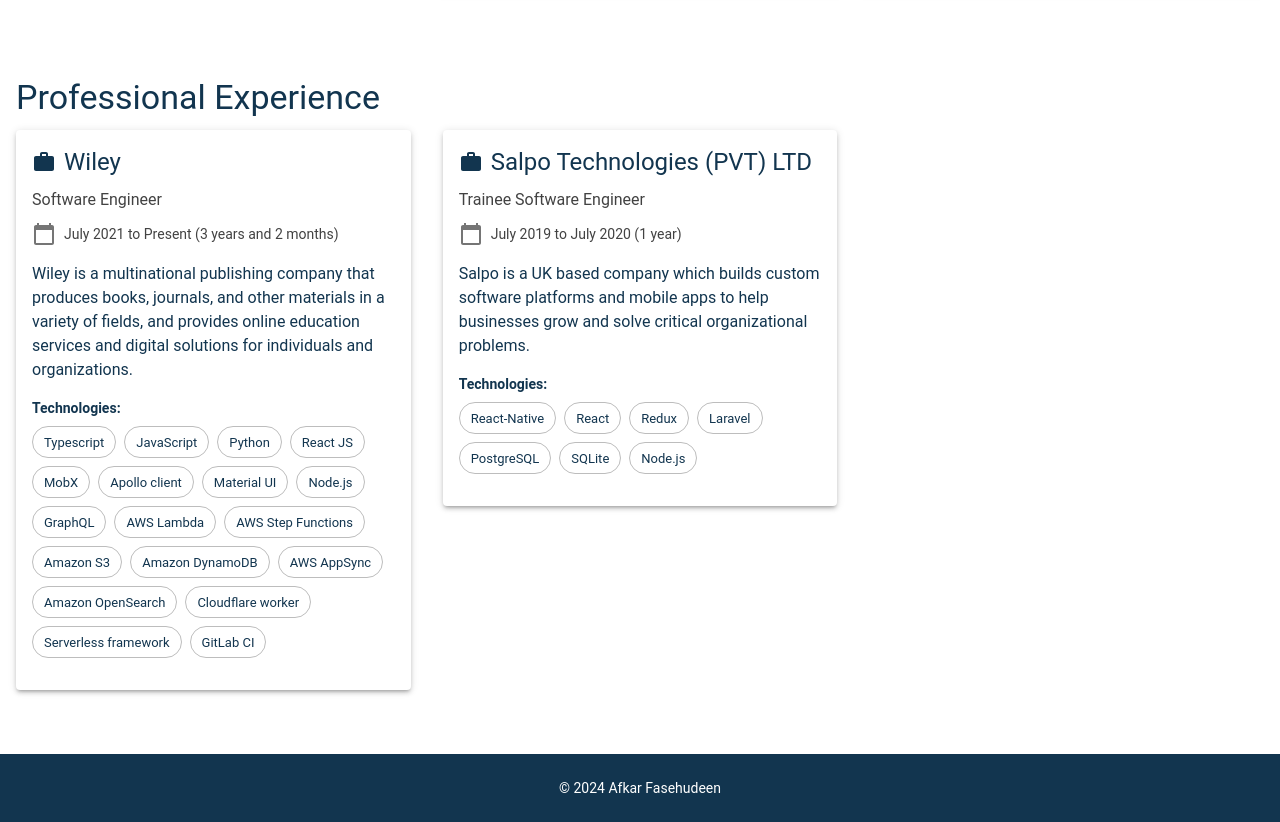
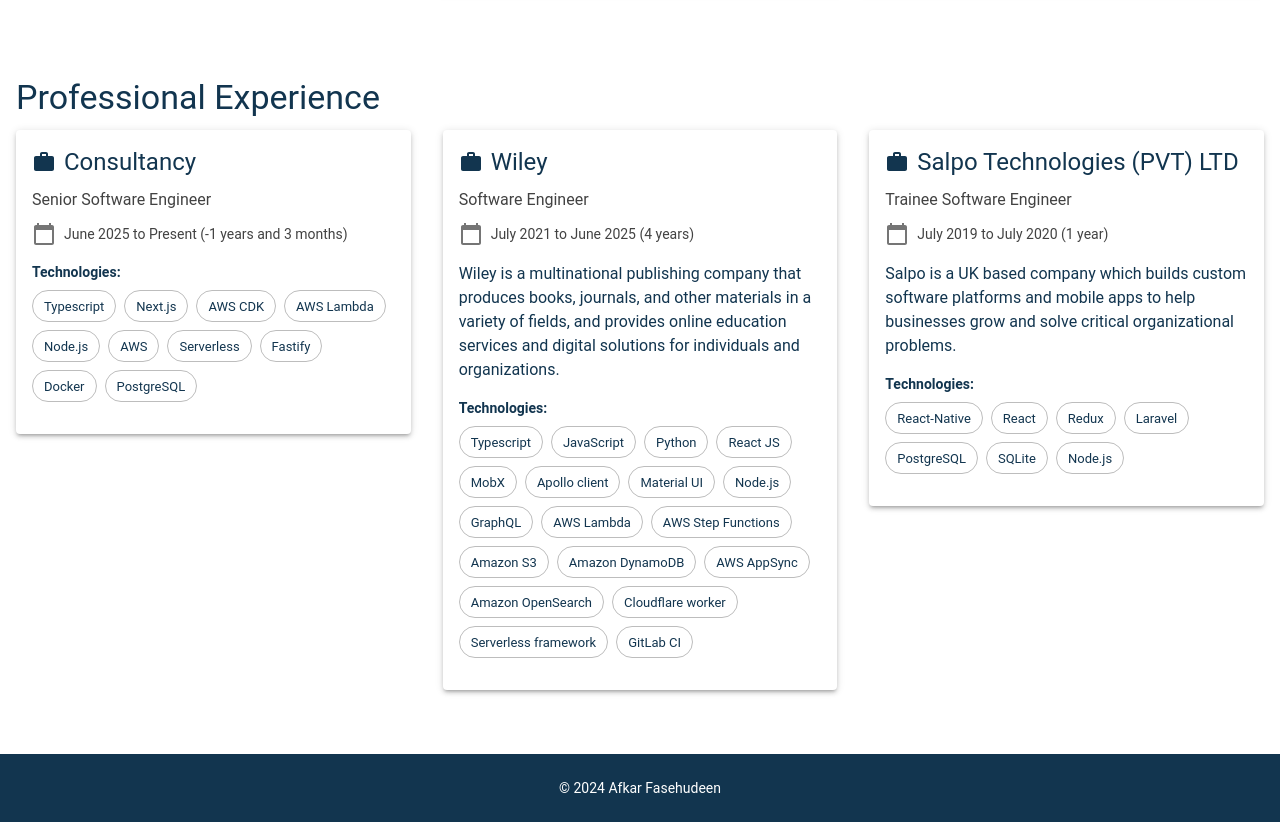
Before and after one commit to mfmafkar/mfmafkar.github.io, a React (Vite) app: page / in a window 1280 px wide. Shown: the part 1698-2520 px from the top of the page. Built offline with nearby package versions, Linux system fonts and the light colour scheme.

Commit message:
feat: add new  experience along with skill set

```diff
--- a/src/components/Home.tsx
+++ b/src/components/Home.tsx
@@ -90,9 +90,29 @@ const Home = () => {
 
   const experiences = [
     {
+      company: 'Consultancy',
+      role: 'Senior Software Engineer',
+      tenure: `${getTenure('2025-06-01')}`,
+      description:
+        '',
+      technologies: [
+        'Typescript',
+        'Next.js',
+        'AWS CDK',
+        'AWS Lambda',
+        'Node.js',
+        'AWS',
+        'Serverless',
+        'Fastify',
+        'Docker',
+        'PostgreSQL',
+      ],
+      link: '',
+    },
+    {
       company: 'Wiley',
       role: 'Software Engineer',
-      tenure: `${getTenure('2021-07-01')}`,
+      tenure: 'July 2021 to June 2025 (4 years)',
       description:
         'Wiley is a multinational publishing company that produces books, journals, and other materials in a variety of fields, and provides online education services and digital solutions for individuals and organizations.',
       technologies: [
```
